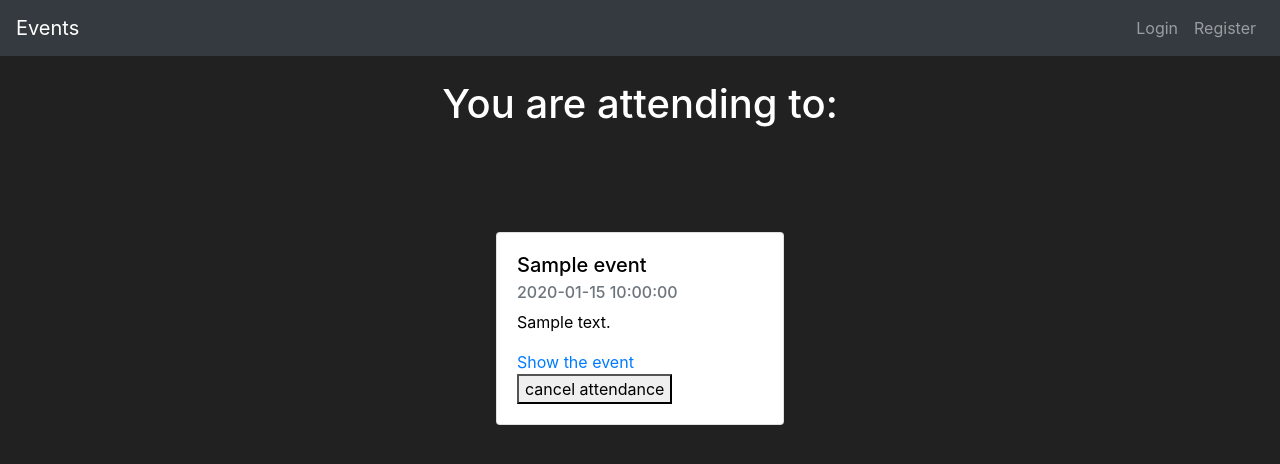
After one commit to lifeofborna/Event-Organization-App, a Flask app: template templates/attending.html in a window 1280 px wide. The commit adds this page. Shown: the top 464 px of the page. Run offline with Flask 2, Linux system fonts and the light colour scheme; the template is opened without the code that fills it: most values are stand-ins (such as "Sample title", 1, 10 or a date in 2020); some libraries are stand-ins or nearby versions.

Commit message:
Added attendance tab where a user can see events he is attending to and able to cancel attendance to an event

```diff
--- /dev/null
+++ b/templates/attending.html
@@ -0,0 +1,44 @@
+{% extends 'base.html' %}
+
+{% block title %}
+    Attending to events
+{% endblock %}
+
+
+{% block content %}
+<br>
+<h1 class="col d-flex justify-content-center">
+    You are attending to:
+</h1>
+
+
+<br>
+<br>
+{% if events is defined and events|length %}
+{% for event in events %}
+
+<br>
+<br>
+
+<div class="col d-flex justify-content-center">
+    <div class="card" style="width: 18rem;">
+        <div class="card-body">
+            <h5 style="color:black;" class="card-title">{{ event.event_name }}</h5>
+            <h6 style="color:black;" class="card-subtitle mb-2 text-muted">{{ event.event_date }}</h6>
+            <p style="color:black;" class="card-text">{{ event.event_description }}</p>
+            <a href="/event/{{ event.event_id }}" class="card-link">Show the event</a>
+            <br>
+            <form id="form" action="{{url_for('attending_to', action='cancel_attendance', event_id=event.event_id)}}" method="POST">
+                <button  class="card-link" name="warning" value="warning">cancel attendance</button>
+                <input type="hidden" name="csrf_token" value="{{ session.csrf_token }}">
+            </form>
+
+        </div>
+    </div><br>
+    </div>
+</div>
+{% endfor %}
+{% endif %}
+<br>
+
+{% endblock %}
--- a/templates/base.html
+++ b/templates/base.html
@@ -29,6 +29,10 @@
            <ul class="navbar-nav">
 
             {% if session.user_id %}
+            <li class="nav-item">
+               <a class="nav-link" href="{{ url_for('attending_to') }}">Attendance</a>
+            </li>
+
                <li class="nav-item">
                   <a class="nav-link" href="{{ url_for('my_events') }}">my events</a>
                </li>
```
Also changed, not shown: events.py (+7 -1 lines), participants.py (+11 -0 lines), routes.py (+23 -2 lines).
